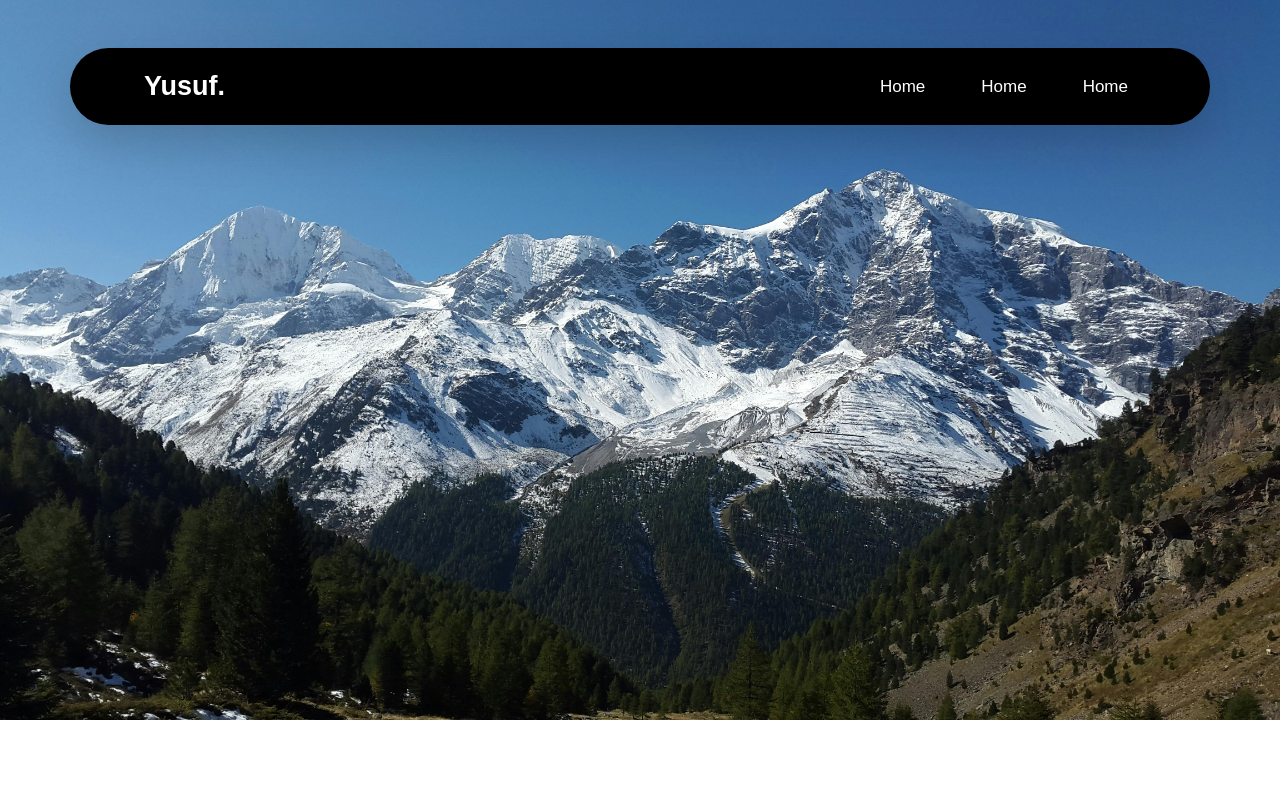
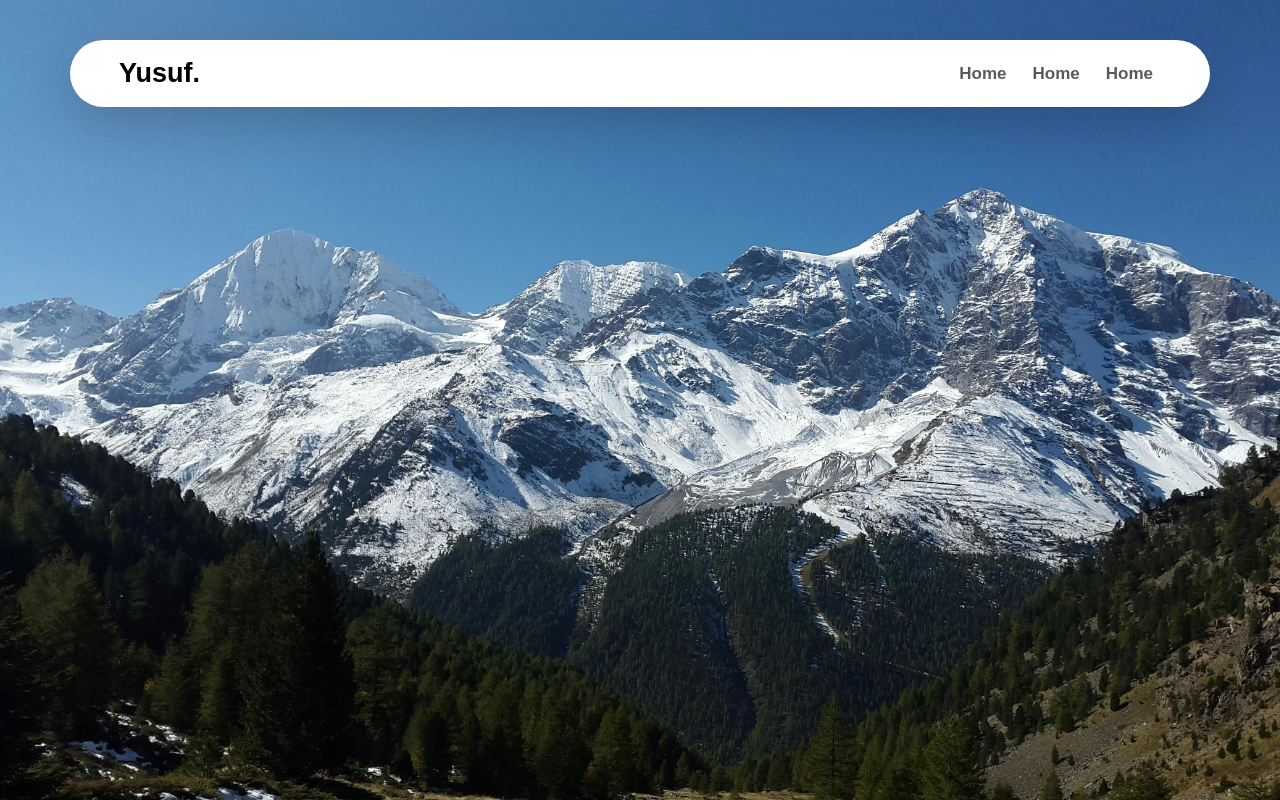
Before and after one commit to yusufmg27/yusufmg27.github.io, a plain HTML site: page index.html in a window 1280 px wide. Drawn offline with nearby package versions, Linux system fonts and the light colour scheme; a web font is replaced by a local one.

Commit message:
Update index.html

```diff
--- a/index.html
+++ b/index.html
@@ -10,14 +10,15 @@
       background-image: url('assets/mountain.jpg');
       background-size: cover;
       background-repeat: no-repeat;
+      background-attachment: fixed;
     }
 
     .container {
-      background-color: black;
+      background-color: white;
       border-radius: 50px;
-      padding-top: 5px;
-      padding-bottom: 5px;
       animation: slideIn 2s forwards;
+      max-width: calc(100% - 20px);
+      margin-top: 15px !important;
     }
 
     @keyframes slideIn {
@@ -32,16 +33,31 @@
     }
 
     .container > * {
-      margin-left: 50px;
-      margin-right: 50px;
+      margin-left: 25px;
+      margin-right: 25px;
     }
 
     .navbar-brand {
       font-size: 27px !important;
     }
 
+    .navbar-nav {
+      gap: 10px;
+    }
+
+    .navbar-toggler {
+      border-radius: 30px !important;
+    }
+
     .nav-link {
       font-size: 17px !important;
+    }
+
+    @media (min-width: 576px) {
+      .container {
+        max-width: 540px;
+        margin-top: 40px !important;
+      }
     }
 
   </style>
@@ -52,23 +68,23 @@
 </head>
 <body>
   <!-- navbar -->
-  <div class="container mt-5 shadow-lg">
+  <div class="container shadow-lg">
     <nav class="navbar navbar-expand-sm">
       <div class="container-fluid">
-        <a class="navbar-brand text-white" href="https://www.instagram.com/yusufmg27"><b>Yusuf.</b></a>
+        <a class="navbar-brand" href="https://www.instagram.com/yusufmg27"><b>Yusuf.</b></a>
         <button class="navbar-toggler" type="button" data-bs-toggle="collapse" data-bs-target="#navbarNav" aria-controls="navbarNav" aria-expanded="false" aria-label="Toggle navigation">
           <span class="navbar-toggler-icon"></span>
         </button>
         <div class="collapse navbar-collapse" id="navbarNav">
-          <ul class="navbar-nav text-white ms-auto" style="gap: 40px;">
+          <ul class="navbar-nav ms-auto">
             <li class="nav-item">
-              <a class="nav-link text-white" aria-current="page" href="#">Home</a>
+              <a class="nav-link" href="#"><b>Home</b></a>
             </li>
             <li class="nav-item">
-              <a class="nav-link text-white" href="#">Home</a>
+              <a class="nav-link" href="#"><b>Home</b></a>
             </li>
             <li class="nav-item">
-              <a class="nav-link text-white" href="#">Home</a>
+              <a class="nav-link" href="#"><b>Home</b></a>
             </li>
           </ul>
         </div>
```
